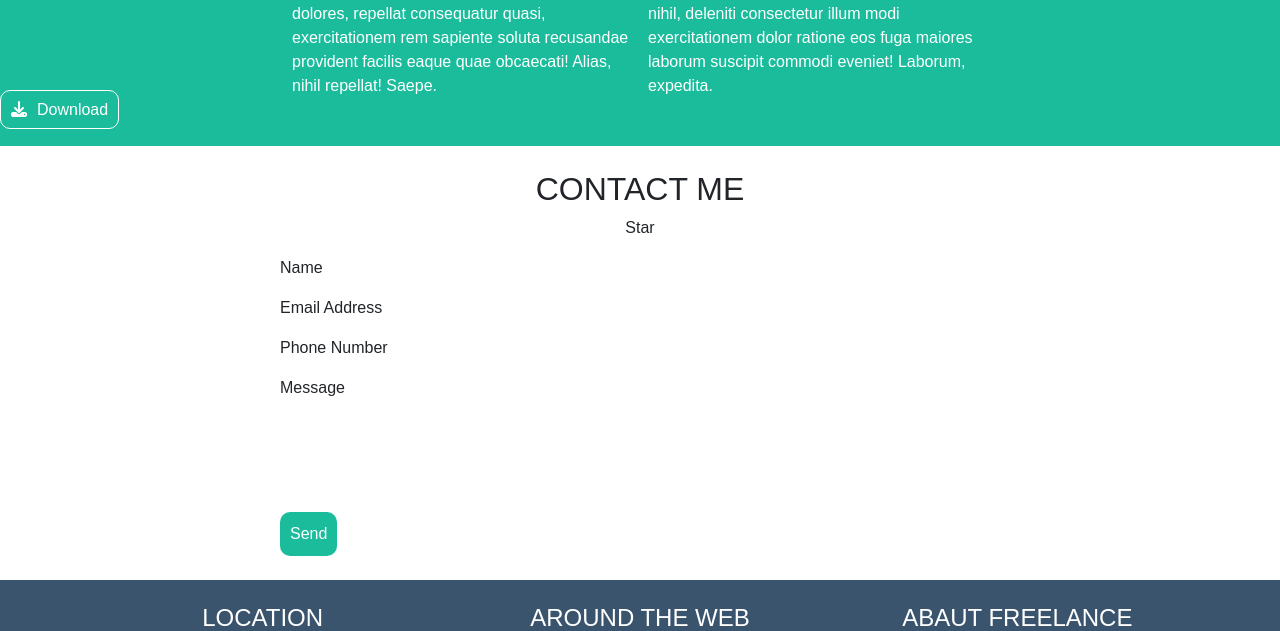
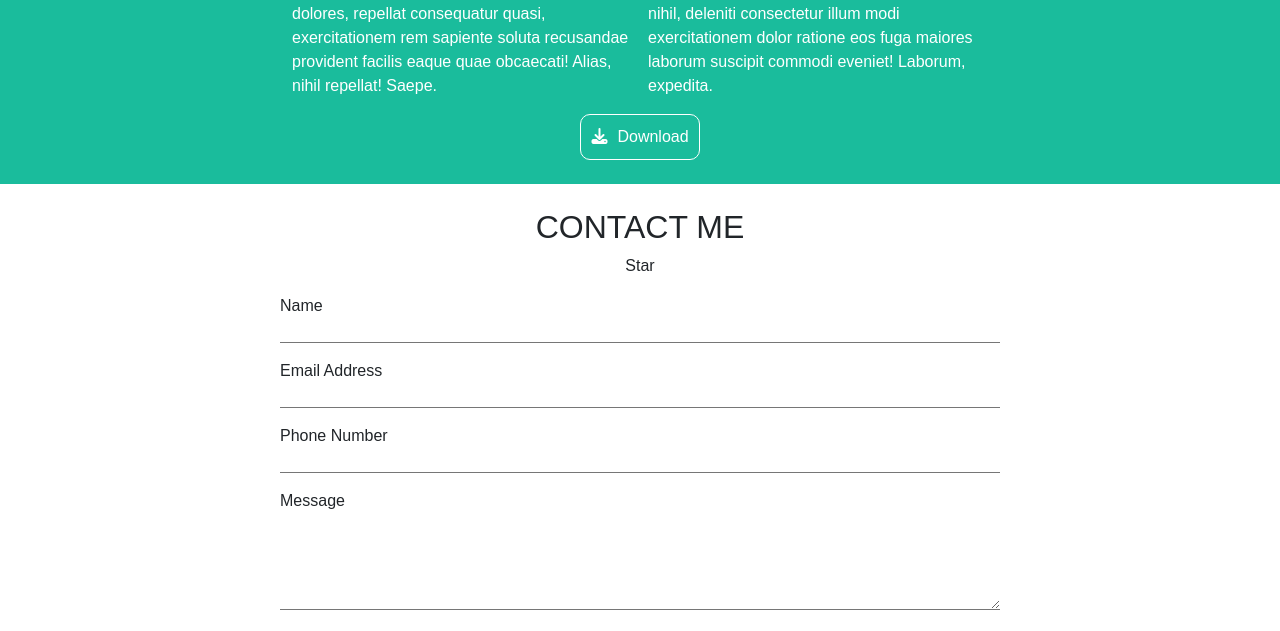
Before and after one commit to RuggeroCoco/html-css-bootstrap-freelancer, a plain HTML site: page index.html in a window 1280 px wide. Shown: the part 1311-1942 px from the top of the page. Drawn offline with nearby package versions, Linux system fonts and the light colour scheme.

Commit message:
and of project

```diff
--- a/css/style.css
+++ b/css/style.css
@@ -83,12 +83,18 @@ a {
   margin-right: 10px;
 }
 
-.ms_info > p:not(:last-child) {
-  margin: 1px solid gray;
+.ms_info > div > input,
+textarea {
+  border-width: 0 0 1px 0;
+}
+
+input,
+textarea:focus {
+  outline: none;
 }
 
 .ms_btn {
-  margin-top: 6rem;
+  margin-top: 0.5rem;
   background-color: hsl(168deg 76% 42%);
   padding: 10px;
   border: none;
@@ -101,10 +107,12 @@ a {
   background-color: var(--ms-footer-color);
 }
 
-.icon > p > i {
-  margin-right: 1rem;
+.icon-container > i {
+  margin-right: 0.3rem;
   border: 1px solid white;
   padding: 15px;
+  width: 50px;
+  height: 50px;
   border-radius: 50%;
 }
 
@@ -112,3 +120,17 @@ a {
   color: white;
   background-color: var(--ms-header-color);
 }
+
+.head-links {
+  display: none;
+}
+
+@media screen and (min-width: 768px) {
+  .bars {
+    display: none;
+  }
+
+  .head-links {
+    display: block;
+  }
+}
--- a/index.html
+++ b/index.html
@@ -28,7 +28,12 @@
     <header class="ms_header">
       <div class="container-head">
         <a href="">START BOOTSTRAP</a>
-        <a href=""><i class="fa-solid fa-bars"></i></a>
+        <a href="" class="bars"><i class="fa-solid fa-bars"></i></a>
+        <div class="head-links">
+          <a href="" class="text-light me-3">PORTFOLIO</a>
+          <a href="" class="text-light me-3">ABOUT</a>
+          <a href="" class="text-light">CONTACT</a>
+        </div>
       </div>
     </header>
     <!-- MAIN -->
@@ -92,10 +97,12 @@
               </div>
             </div>
           </div>
+          <div class="d-flex justify-content-center align-items-center mt-3">
+            <a class="download" href=""
+              ><i class="fa-solid fa-download"></i>Download</a
+            >
+          </div>
         </div>
-        <a class="download text-center" href=""
-          ><i class="fa-solid fa-download"></i>Download</a
-        >
       </section>
       <!-- CONTACT -->
       <section class="py-4">
@@ -104,12 +111,29 @@
             <h2>CONTACT ME</h2>
             <span>Star</span>
           </div>
-          <div class="ms_info">
-            <p>Name</p>
-            <p>Email Address</p>
-            <p>Phone Number</p>
-            <p>Message</p>
-          </div>
+          <form class="ms_info">
+            <div class="d-flex flex-column mb-3">
+              <label for="name">Name</label>
+              <input id="name" name="name" />
+            </div>
+            <div class="d-flex flex-column mb-3">
+              <label for="name">Email Address</label>
+              <input id="name" name="name" />
+            </div>
+            <div class="d-flex flex-column mb-3">
+              <label for="name">Phone Number</label>
+              <input id="name" name="name" />
+            </div>
+            <div class="d-flex flex-column mb-3">
+              <label for="message">Message</label>
+              <textarea
+                id="w3review"
+                name="w3review"
+                rows="4"
+                cols="50"
+              ></textarea>
+            </div>
+          </form>
           <button class="ms_btn text-center">Send</button>
         </div>
       </section>
@@ -123,14 +147,14 @@
               <h4>LOCATION</h4>
               <p>2215 John Daniel Drive Clark, MO 54243</p>
             </div>
-            <div class="icon col text-center">
+            <div class="col text-center">
               <h4>AROUND THE WEB</h4>
-              <p>
+              <div class="icon-container">
                 <i class="fa-brands fa-facebook-f"></i
                 ><i class="fa-brands fa-google-plus-g"></i
                 ><i class="fa-brands fa-twitter"></i
                 ><i class="fa-brands fa-linkedin-in"></i>
-              </p>
+              </div>
             </div>
             <div class="col text-center">
               <h4>ABAUT FREELANCE</h4>
```
